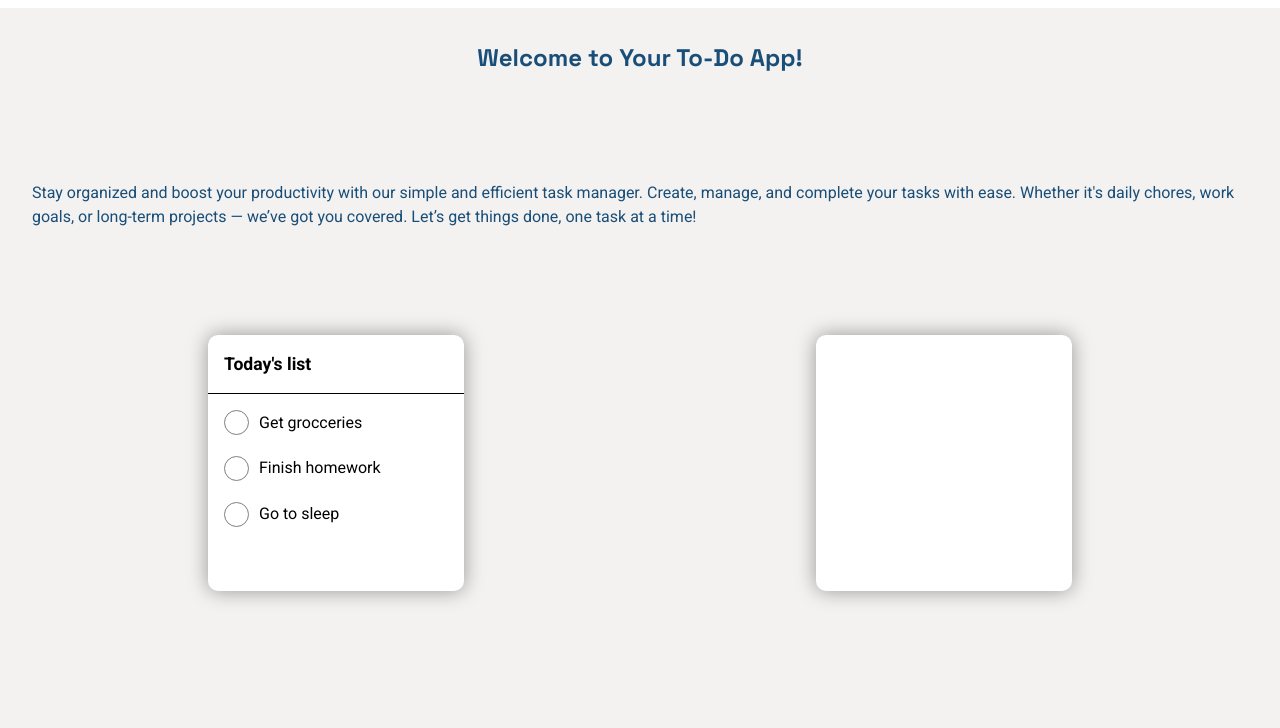
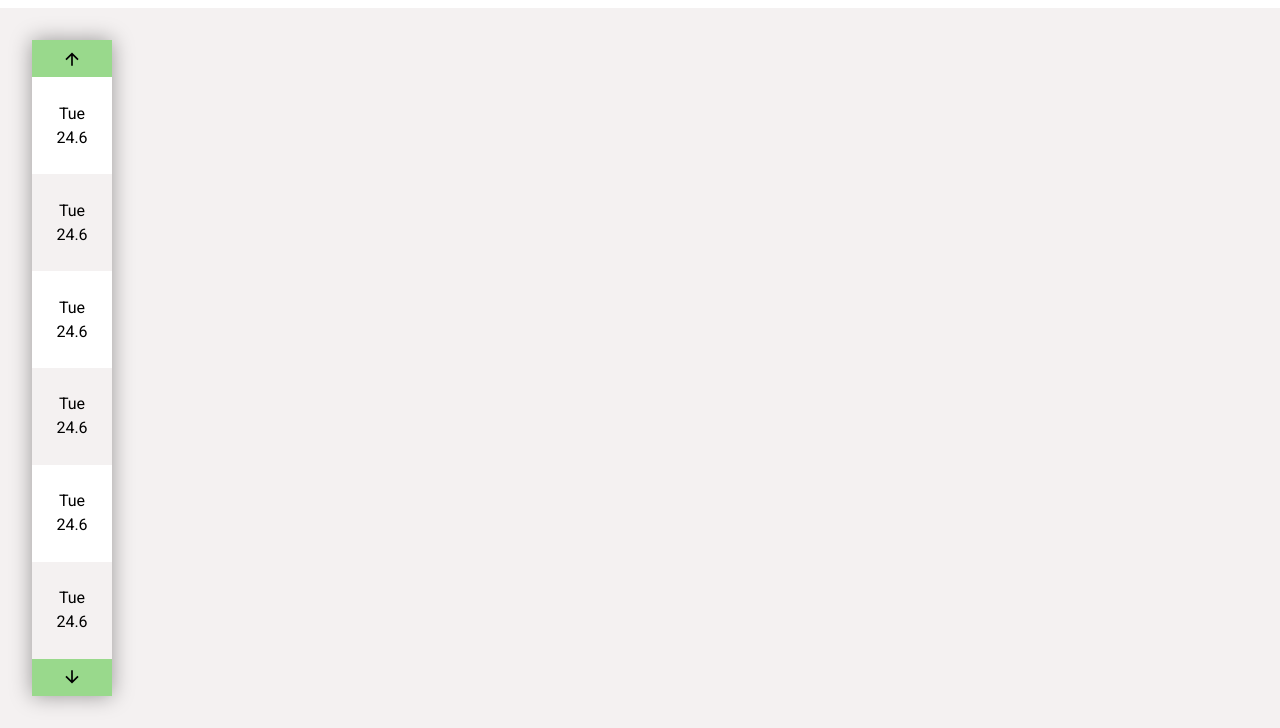
Before and after one commit to codingbyday3/to-do-app, a website built with webpack: page src/template.html in a window 1280 px wide. Shown: the part 72-800 px from the top of the page. Built offline with nearby package versions, Linux system fonts and the light colour scheme.

Commit message:
Style: sidebar

```diff
--- a/src/home.js
+++ b/src/home.js
@@ -3,10 +3,6 @@ function renderHomePage(){
   contentContaier.innerHTML = `
       <div class="homepage-container">
         <h2>Welcome to Your To-Do App!</h2>
-        <p>
-          Stay organized and boost your productivity with our simple and efficient task manager. Create, manage, and complete your tasks with ease. Whether it's daily chores, work goals, or long-term projects — we’ve got you covered.
-          Let’s get things done, one task at a time!
-        </p>
         <form class="homepage-tasks-container">
           <a href="#">Today's list</a>
           <ul>
@@ -24,9 +20,10 @@ function renderHomePage(){
             </li>
           </ul>
         </form>
-        <div class="homepage-tasks-container">
-          <a href="#"></a>
-        </div>
+        <form class="homepage-tasks-container">
+          <a href="#">Last project</a>
+          <ul></ul>
+        </form>
 
       </div>
   `
--- a/src/index.js
+++ b/src/index.js
@@ -5,7 +5,7 @@ function renderContent(){
   const homeBtn = document.querySelector(".btn-home")
   const calendarBtn = document.querySelector(".btn-calendar")
   const projectsBtn = document.querySelector(".btn-projects")
-  renderHomePage()
+
   homeBtn.addEventListener("click", ()=>{
     renderHomePage()
   })
--- a/src/styles.css
+++ b/src/styles.css
@@ -103,10 +103,14 @@ nav{
 #content-container{
   height: 100%;
   padding: 2rem;
+  display: flex;
+
+  justify-content: center;
 }
 
 .homepage-container{
   height: 100%;
+  width: 50%;
   display: grid;
   grid-template-columns: 1fr 1fr;
   justify-items: center;
@@ -119,17 +123,18 @@ nav{
 }
 
 .homepage-tasks-container{
-  width: 20vw;
-  height: 20vw;
+  width: max(20vw,300px);
+  height: max(20vw,300px);
 
   border-radius: 10px;
   background-color: white;
   box-shadow: 0 0 20px rgba(0, 0, 0, 0.383);
+  color: var(--clr-blue-900);
 }
 
 .homepage-tasks-container a{
   display: block;
-  color: black;
+  color: var(--clr-blue-900);
   text-decoration: none;
   font-weight: bold;
   font-size: 1.1rem;
@@ -140,7 +145,7 @@ nav{
   display: flex;
   flex-direction: column;
   gap: 1.3rem;
-  border-top: 1px solid black;
+  border-top: 1px solid var(--clr-blue-900);
   list-style: none;
   padding: 1rem;
 }
@@ -162,7 +167,7 @@ input[type="checkbox"]{
 }
 
 input[type="checkbox"]:checked{
-  transition: 1s;
+  transition: 0.5s;
   background-color: var(--clr-green-600);
   border: none;
 
@@ -181,3 +186,44 @@ input[type="checkbox"]::before{
 input[type="checkbox"]:checked::before{
   visibility: visible;
 }
+
+.calendar-container{
+  display: grid;
+  grid-template-columns: 80px 1fr;
+  width: 100%;
+}
+
+.sidebar{
+
+  display: flex;
+  flex-direction: column;
+  box-shadow: 0 0 20px rgba(0, 0, 0, 0.377);
+}
+
+.btn-sidebar{
+
+  display: flex;
+  justify-content: center;
+  align-items: center;
+  background-color: var(--clr-green-600);
+  border: none;
+  height: 50px;
+}
+
+.btn-sidebar svg{
+  width: 20px;
+  height: 20px;
+}
+
+.day-container{
+
+  height: 20%;
+  text-align: center;
+  background-color: white;
+  border: none;
+
+}
+
+.day-container:nth-of-type(odd){
+  background-color: var(--clr-white);
+}
--- a/src/template.html
+++ b/src/template.html
@@ -37,7 +37,47 @@
   </header>
   <main>
     <div id="content-container">
+      <div class="calendar-container">
+        <div class="sidebar">
+          <button class="btn-sidebar">
+            <svg xmlns="http://www.w3.org/2000/svg" viewBox="0 0 24 24">
+              <title>arrow-up</title>
+              <path d="M13,20H11V8L5.5,13.5L4.08,12.08L12,4.16L19.92,12.08L18.5,13.5L13,8V20Z" />
+            </svg>
+          </button>
+          <button class="day-container">
+            <p>Tue</p>
+            <p>24.6</p>
+          </button>
+          <button class="day-container">
+            <p>Tue</p>
+            <p>24.6</p>
+          </button>
+          <button class="day-container">
+            <p>Tue</p>
+            <p>24.6</p>
+          </button>
+          <button class="day-container">
+            <p>Tue</p>
+            <p>24.6</p>
+          </button>
+          <button class="day-container">
+            <p>Tue</p>
+            <p>24.6</p>
+          </button>
+          <button class="day-container">
+            <p>Tue</p>
+            <p>24.6</p>
+          </button>
 
+          <button class="btn-sidebar">
+            <svg xmlns="http://www.w3.org/2000/svg" viewBox="0 0 24 24">
+              <title>arrow-down</title>
+              <path d="M11,4H13V16L18.5,10.5L19.92,11.92L12,19.84L4.08,11.92L5.5,10.5L11,16V4Z" />
+            </svg>
+          </button>
+        </div>
+      </div>
     </div>
   </main>
 </body>
```
